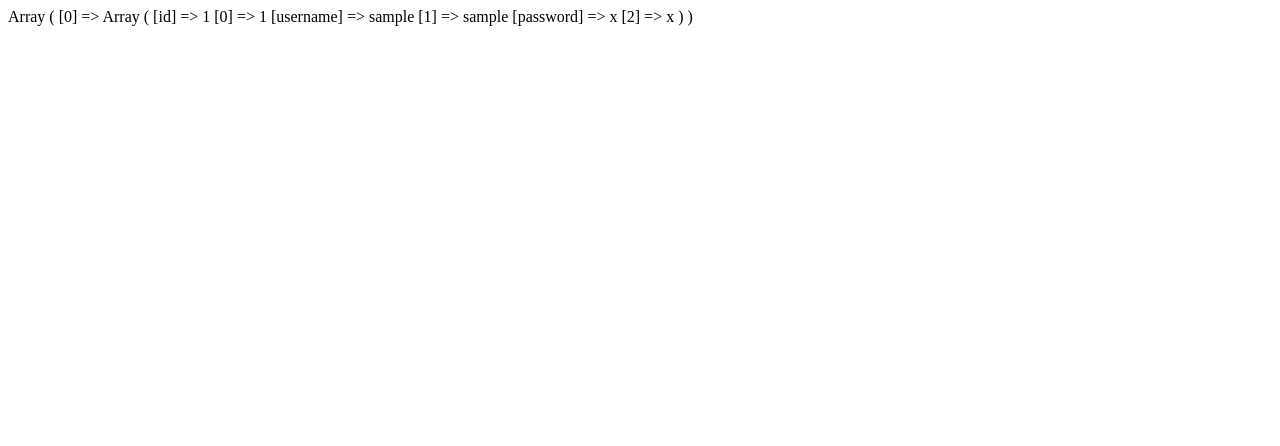
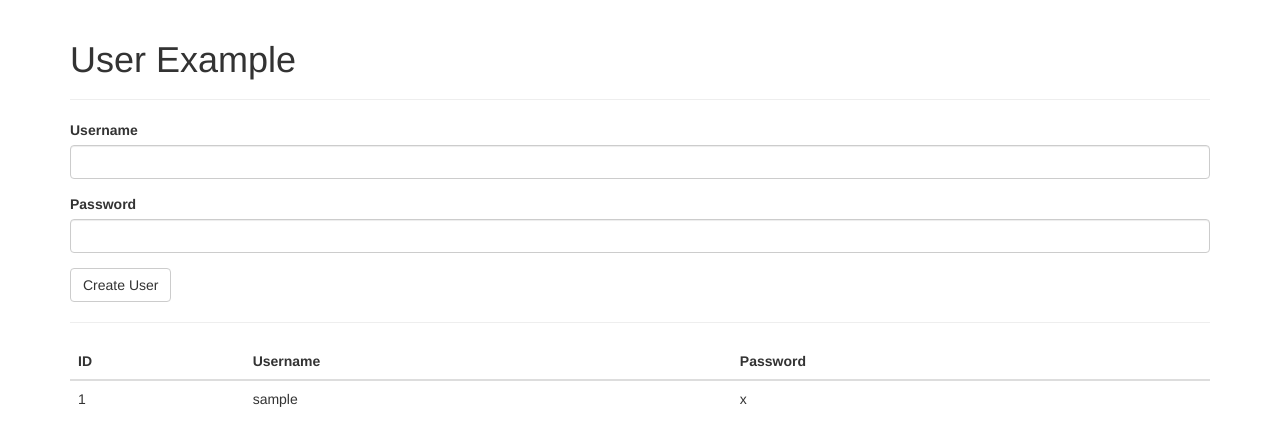
Before and after one commit to dleonhardt/framework, a PHP site: page / in a window 1280 px wide. Shown: the top 446 px of the page. Run offline with PHP 8.4, Linux system fonts and the light colour scheme; tables that the repository leaves empty or names only in its code hold one stand-in row (values such as "Sample post"); some libraries are stand-ins or nearby versions.

Commit message:
Modified the Database class to contain some more functionality. Also, started to improve the included example.

```diff
--- a/application/classes/Example.php
+++ /dev/null
@@ -1,23 +0,0 @@
-<?php
-
-namespace Application\Classes;
-
-use Application\Database;
-
-class Example {
-
-	private $db;
-
-	public function __construct() {
-		$this->db = Database::getConnection();
-	}
-
-	public function testDatabase() {
-		$test_query = $this->db->query("SELECT * FROM users");
-
-		$test_result = $test_query->fetchAll();
-
-		return $test_result;
-	}
-
-}
--- /dev/null
+++ b/application/classes/UserExample.php
@@ -0,0 +1,43 @@
+<?php
+
+namespace Application\Classes;
+
+use Application\Database;
+
+class UserExample {
+
+	private $db;
+
+	public function __construct() {
+		$this->db = Database::getConnection();
+	}
+
+	public function createUser($user_data) {
+		$this->db->insert('users', $user_data);
+	}
+
+	public function editUser($user_data) {
+		$this->db->update('users', $user_data);
+	}
+
+	public function getUserById($id) {
+		if(isset($id)):
+			$user_query = $this->db->query("SELECT * FROM users WHERE id = '".$id."'");
+
+			if($user_query->rowCount() > 0):
+				$user_result = $user_query->fetchAll();
+
+				return $user_result;
+			endif;
+		endif;
+	}
+
+	public function getUsers() {
+		$user_query = $this->db->query("SELECT * FROM users");
+
+		if($user_query->rowCount() > 0):
+			return $user_query->fetchAll();
+		endif;
+	}
+
+}
--- a/application/database.php
+++ b/application/database.php
@@ -29,7 +29,7 @@ class Database {
 
   public static function getConnection() {
 		if(self::$conn == NULL)
-			self::$conn = new Database();
+			self::$conn = new Database;
 
     return self::$conn;
   }
@@ -37,4 +37,32 @@ class Database {
 	public function query($sql) {
 		return $this->db->query($sql);
 	}
+
+	public function prepare($sql) {
+		return $this->db->prepare($sql);
+	}
+
+	public function insert($table, $data) {
+		if(isset($data) && is_array($data)):
+			$fields = implode(", ", array_keys($data));
+			$values = str_repeat("?, ", count($data) - 1)." ?";
+
+			$stmt = $this->db->prepare("INSERT INTO ".$table." (".$fields.") VALUES (".$values.")");
+			$stmt->execute(array_values($data));
+		endif;
+	}
+
+	public function update($table, $data) {
+		if(isset($data) && is_array($data)):
+
+		endif;
+	}
+
+	public function __clone() {
+		return false;
+	}
+
+	public function __wakeup() {
+		return false;
+	}
 }
--- a/public/index.php
+++ b/public/index.php
@@ -2,8 +2,73 @@
 
 require_once __DIR__.'/../application/start.php';
 
-use Application\Classes\Example;
+use Application\Classes\UserExample;
 
-$example = new Example;
+$user_example = new UserExample;
 
-print_r($example->testDatabase());
+if($_SERVER['REQUEST_METHOD'] == "POST"):
+	$user_data = array("username" => $_POST['username'], "password" => $_POST['password']);
+
+	$user_example->createUser($user_data);
+endif;
+
+$users = $user_example->getUsers();
+
+?>
+<!DOCTYPE html>
+<html lang="en">
+<head>
+<meta charset="utf-8" />
+<title>User Example</title>
+<link rel="stylesheet" href="//netdna.bootstrapcdn.com/bootstrap/3.1.1/css/bootstrap.min.css">
+ <!-- HTML5 shim and Respond.js IE8 support of HTML5 elements and media queries -->
+<!--[if lt IE 9]>
+  <script src="//oss.maxcdn.com/libs/html5shiv/3.7.0/html5shiv.js"></script>
+  <script src="//oss.maxcdn.com/libs/respond.js/1.4.2/respond.min.js"></script>
+<![endif]-->
+</head>
+
+<body>
+<div class="container">
+  <div class="page-header">
+    <h1>User Example</h1>
+  </div>
+  <form role="form" method="post">
+    <div class="form-group">
+      <label>Username</label>
+      <input type="text" class="form-control" name="username">
+    </div>
+    <div class="form-group">
+      <label for="exampleInputPassword1">Password</label>
+      <input type="password" class="form-control" name="password">
+    </div>
+    <button type="submit" class="btn btn-default">Create User</button>
+  </form>
+  <?php if(isset($users) && !empty($users)): ?>
+  <hr />
+  <div class="table-responsive">
+    <table class="table">
+    	<thead>
+      	<tr>
+        	<th>ID</th>
+          <th>Username</th>
+          <th>Password</th>
+        </tr>
+      </thead>
+      <tbody>
+      	<?php if(isset($users) && is_array($users)): ?>
+				<?php foreach($users as $user): ?>
+      	<tr>
+        	<td><?php echo $user['id']; ?></td>
+        	<td><?php echo $user['username']; ?></td>
+        	<td><?php echo $user['password']; ?></td>
+        </tr>
+				<?php endforeach; ?>
+        <?php endif; ?>
+      </tbody>
+    </table>
+  </div>
+  <?php endif; ?>
+</div>
+</body>
+</html>
```
